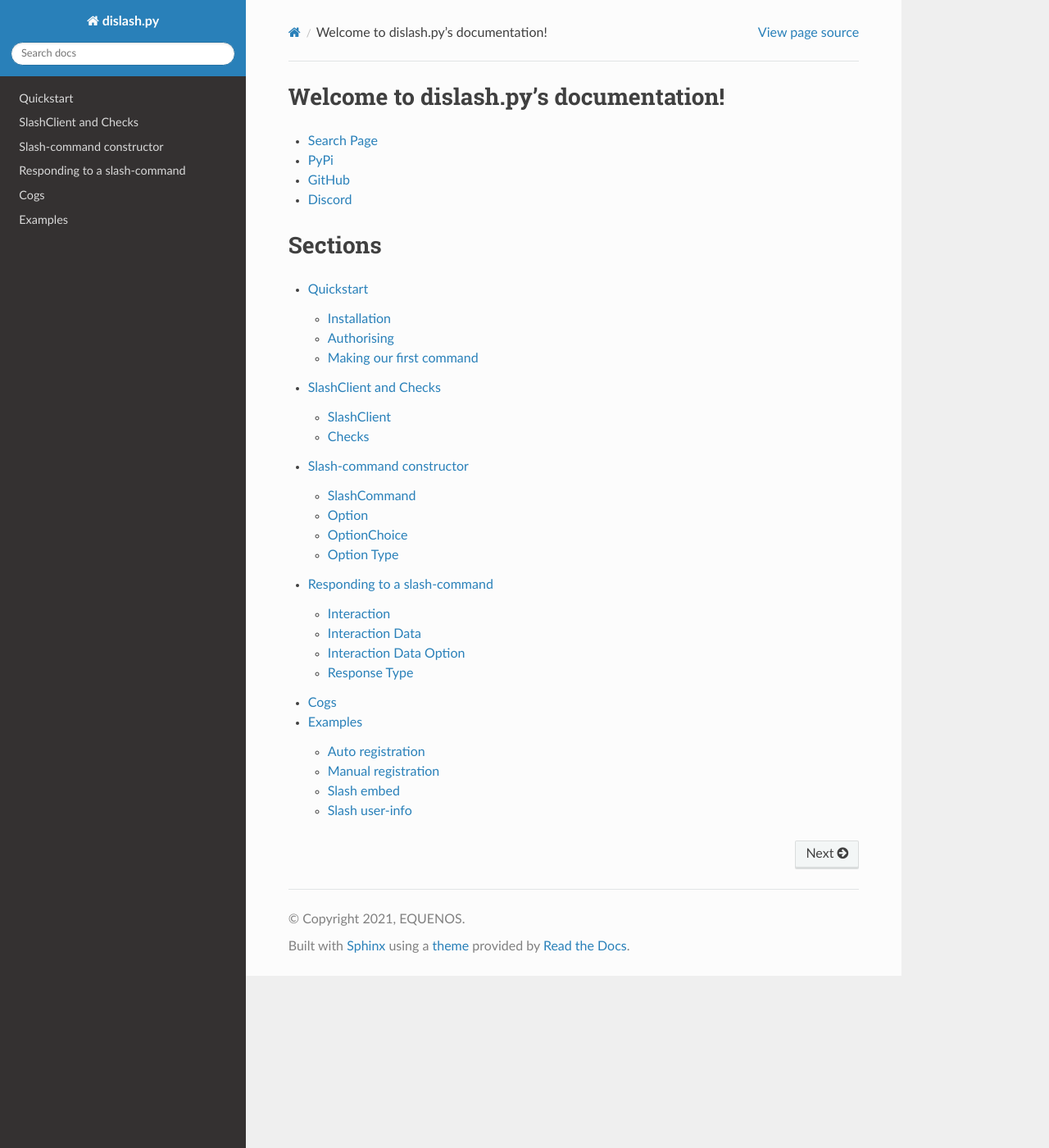
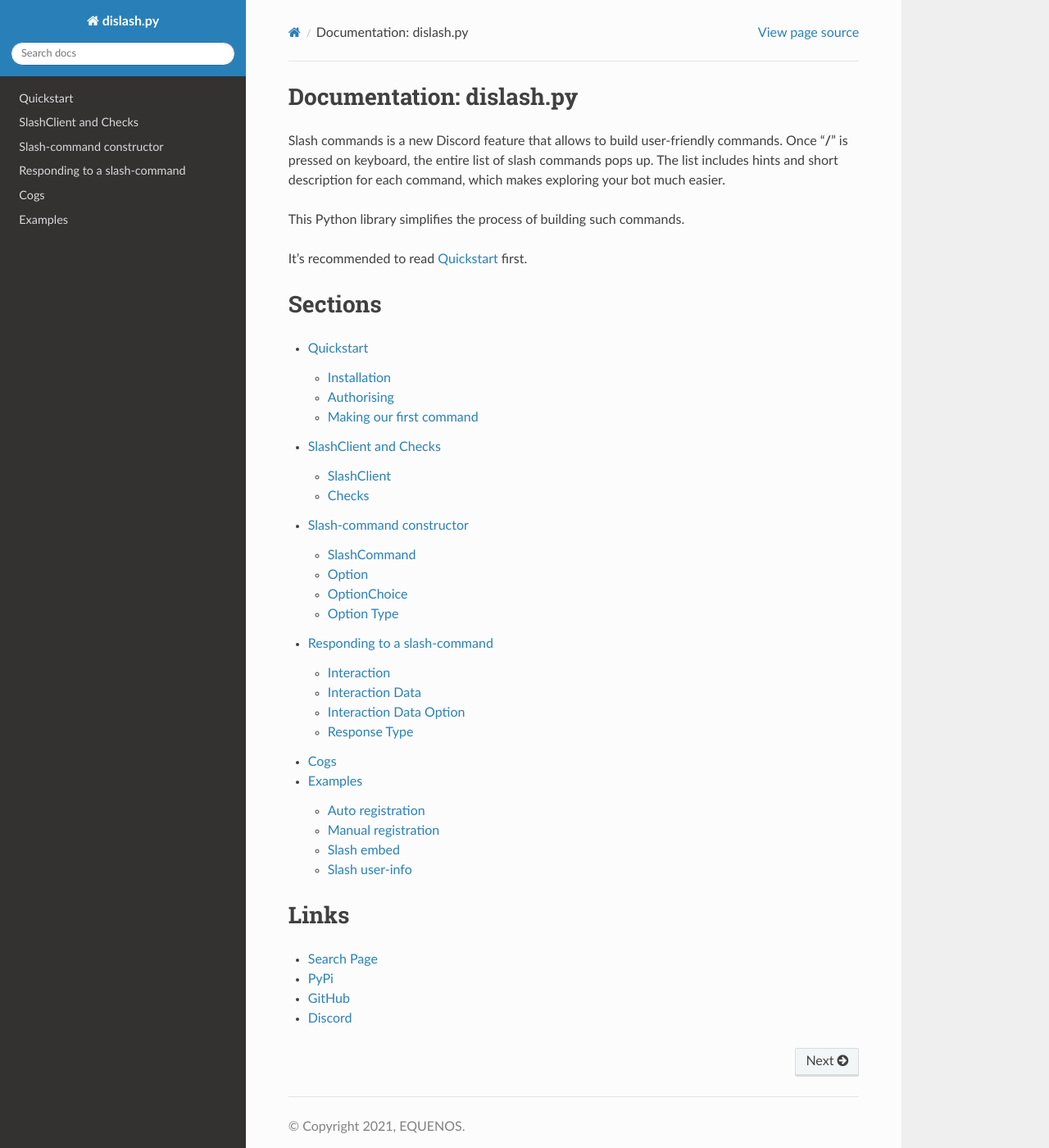
Before and after one commit to EQUENOS/dislash.py, a Sphinx documentation site: the page built from docs/index.rst, in a window 1280 px wide and 1400 px high. Shown: the whole window at 82% size. Built offline with Sphinx 7.4.7 and the Read the Docs theme 2.0.0, drawn with Linux system fonts in a browser that asks for light colours.

Commit message:
Docs: added more info on the main page

```diff
--- a/docs/index.rst
+++ b/docs/index.rst
@@ -1,12 +1,15 @@
 .. sphinx-build -b html -d build/doctrees . build/html
 
-Welcome to dislash.py's documentation!
-======================================
+Documentation: dislash.py
+=========================
 
-* :ref:`search`
-* `PyPi <https://pypi.org/project/dislash.py>`_
-* `GitHub <https://github.com/EQUENOS/dislash.py>`_
-* `Discord <https://discord.gg/gJDbCw8aQy>`_
+Slash commands is a new Discord feature that allows to build user-friendly commands.
+Once "**/**" is pressed on keyboard, the entire list of slash commands pops up.
+The list includes hints and short description for each command, which makes exploring your bot much easier.
+
+This Python library simplifies the process of building such commands.
+
+It's recommended to read :ref:`quickstart` first.
 
 Sections
 ========
@@ -20,3 +23,11 @@
    slash-response
    cogs
    examples
+
+Links
+=====
+
+* :ref:`search`
+* `PyPi <https://pypi.org/project/dislash.py>`_
+* `GitHub <https://github.com/EQUENOS/dislash.py>`_
+* `Discord <https://discord.gg/gJDbCw8aQy>`_
--- a/docs/quickstart.rst
+++ b/docs/quickstart.rst
@@ -1,3 +1,5 @@
+.. _quickstart:
+
 Quickstart
 ==========
 
```
